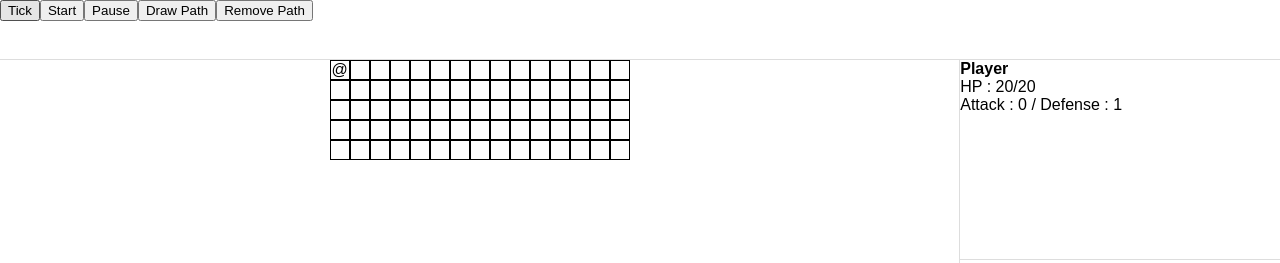
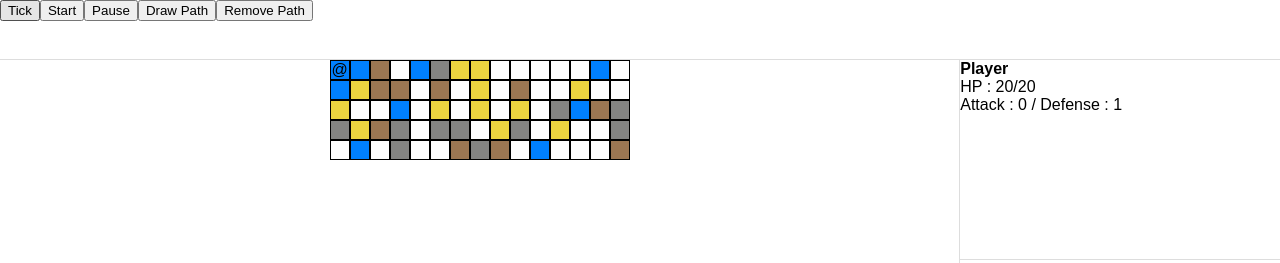
Before and after one commit to mntdn/idle-biome, a website built with Vite: page index.html in a window 1280 px wide. Shown: the top 263 px of the page. Built offline with nearby package versions, Linux system fonts and the light colour scheme.

Commit message:
Level bigger than what is displayed, scrolling to come

```diff
--- a/src/classes/SquareGridLevel.ts
+++ b/src/classes/SquareGridLevel.ts
@@ -4,12 +4,21 @@ import utils from "../shared/utils";
 import Character from "./Character";
 import Player from "./Player";
 import SquareTile from "./SquareTile"
+import SquareTilePos from "./SquareTilePos";
 
 export default class SquareGridLevel {
     player: Player = new Player();
     npcs: Character[] = [];
-    nbLines: number = 5;
-    nbCol: number = 15;
+    /**
+     * The total size of the level
+     */
+    nbLinesTotal: number = 50;
+    nbColTotal: number = 50;
+    /**
+     * The size of the displayed portion of the level
+     */
+    nbLinesToDisplay: number = 5;
+    nbColToDisplay: number = 15;
     /**
      * Map of tile col line coords (as short version) and its id
      * used to quickly update a tile props depending on its coordinates
@@ -24,19 +33,37 @@ export default class SquareGridLevel {
         let divContainer: HTMLElement = <HTMLDivElement>document.createElement('div');
         divContainer.classList = 'tiles-container';
 
-        for (let i = 0; i < this.nbLines; i++) {
+        /**
+         * Level generation
+         */
+        for (let i = 0; i < this.nbLinesTotal; i++) {
+            for(let j = 0; j < this.nbColTotal; j++) {
+                let s = new SquareTile(i,j,utils.randEnumValue(ETileType));
+                this.tileIdMap.set(s.id, s);
+                this.tilePosMap.set(s.position.toShortString(), s.id);
+            }
+        }
+
+        /**
+         * Grid to display the level
+         */
+        for (let i = 0; i < this.nbLinesToDisplay; i++) {
             let l: HTMLElement = <HTMLDivElement>document.createElement('div');
             l.classList = 'square-line';
-            for(let j = 0; j < this.nbCol; j++) {
-                let s = new SquareTile(i,j,ETileType.water);
-                s.needsUpdate = true;
-                l.appendChild(s.getHtml());
-                this.tileIdMap.set(s.id, s);
-                this.tilePosMap.set(s.position.toShortString(), s.id);
+            for(let j = 0; j < this.nbColToDisplay; j++) {
+                // get the tile at this pos (start at 0,0)
+                let tile = this.tileIdMap.get(this.tilePosMap.get(new SquareTilePos(j,i).toShortString())!)!;
+                let square: HTMLElement = <HTMLDivElement>document.createElement('div');
+                square.dataset.squareid = tile.id;
+                square.classList = `square`;
+                tile.needsUpdate = true;
+                square.appendChild(tile.getHtml());
+                l.appendChild(square);
             }
             divContainer.appendChild(l);
         }
         d.appendChild(divContainer);
+
         // for(var i = 0; i < 3; i++){
         //     let randPos = Array.from(this.tileIdMap)[Math.floor(Math.random() * this.tileIdMap.size)];
         //     this.npcs.push(new NPC({startingPosition: randPos[1].position, maxHP: 10}));
--- a/src/classes/SquareTile.ts
+++ b/src/classes/SquareTile.ts
@@ -2,7 +2,6 @@ import { ETileType } from '../enums/ETileType';
 import utils from '../shared/utils';
 import TileStats from './TileStats';
 import state from '../state';
-import HexTilePos from './HexTilePos';
 import { Point } from '../interfaces/Point';
 import Popup from './Popup';
 import SquareTilePos from './SquareTilePos';
@@ -119,14 +118,14 @@ export default class SquareTile {
         return result;
     }
 
-    private getStyle() {
-        return `--hex-fill-color:${this.color};--hex-fill-color-hover:${this.colorHover};--hex-border-color: ${this.colorBorder};--hex-border:${this.borderSize}px`;
+    getStyle() {
+        return `--square-background-color:${this.color};`;
     }
 
     getHtml() {
         let square: HTMLElement = <HTMLDivElement>document.createElement('div');
-        square.id = this.id;
-        square.classList = `square`;
+        // square.id = this.id;
+        square.classList = `square-inside`;
         square.style = this.getStyle();
         square.onmouseover = () => {
             // console.log("over all hex", hex.id);
@@ -152,7 +151,7 @@ export default class SquareTile {
     updateTile() {
         this.color = this.getColorByType(false);
         this.colorHover = this.getColorByType(true);
-        var square = document.getElementById(this.id);
+        var square = document.querySelector(`[data-squareid='${this.id}'] .square-inside`) as HTMLElement;
         if (square) {
             square.style = this.getStyle();
             // console.log(hex.style);
--- a/src/shared/utils.ts
+++ b/src/shared/utils.ts
@@ -17,6 +17,13 @@ const guid = () => {
     return "10000000-1000-4000-8000-100000000000".replace(/[018]/g, c =>
         (+c ^ crypto.getRandomValues(new Uint8Array(1))[0] & 15 >> +c / 4).toString(16)
     );
+}
+
+const randEnumValue = <T extends object>(enumObj: T): T[keyof T] => {
+  const enumValues = Object.values(enumObj);
+  const index = Math.floor(Math.random() * enumValues.length);
+
+  return enumValues[index];
 }
 
 const round = (n: number) => {
@@ -62,7 +69,8 @@ const _ = {
     guid,
     getBySelector,
     round,
-    sumProp
+    sumProp,
+    randEnumValue
 }
 
 export default _;
--- a/src/style/main.scss
+++ b/src/style/main.scss
@@ -152,10 +152,25 @@ body {
 		.square-line {
 			display: flex;
 			justify-content: center;
+			--square-background-color: white;
 			.square{
 				width: 20px;
 				height: 20px;
 				border: 1px solid black;
+				position: relative;
+				.background{
+					background: var(--square-background-color);
+					width: 100%;
+  					height: 100%;
+					position: absolute;
+					top: 0;
+				}
+				.character{
+					width: 100%;
+  					height: 100%;
+					position: absolute;
+					top: 0;
+				}
 			}
 		}
 	}
```
